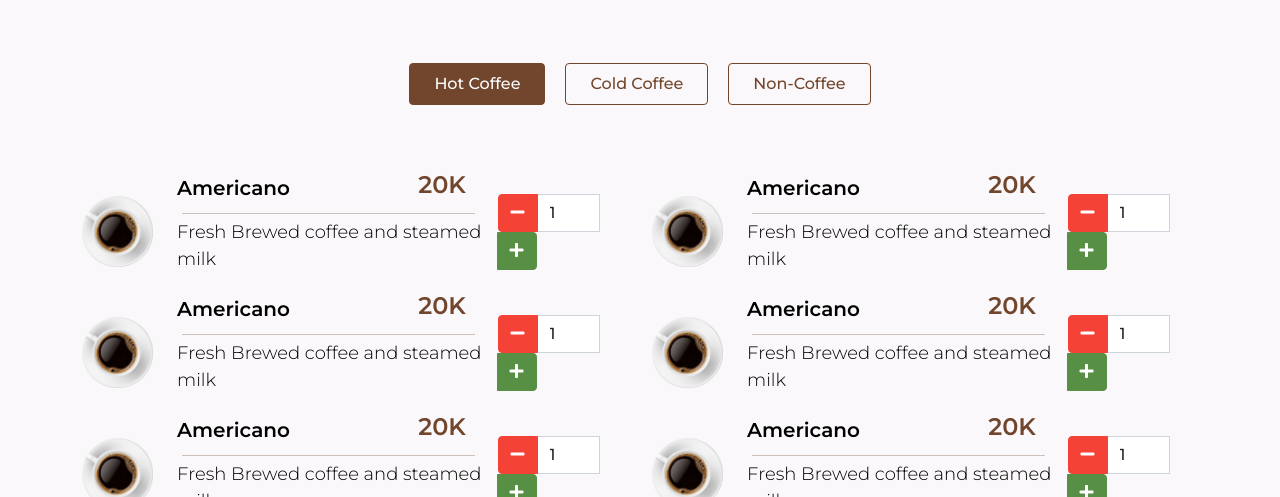
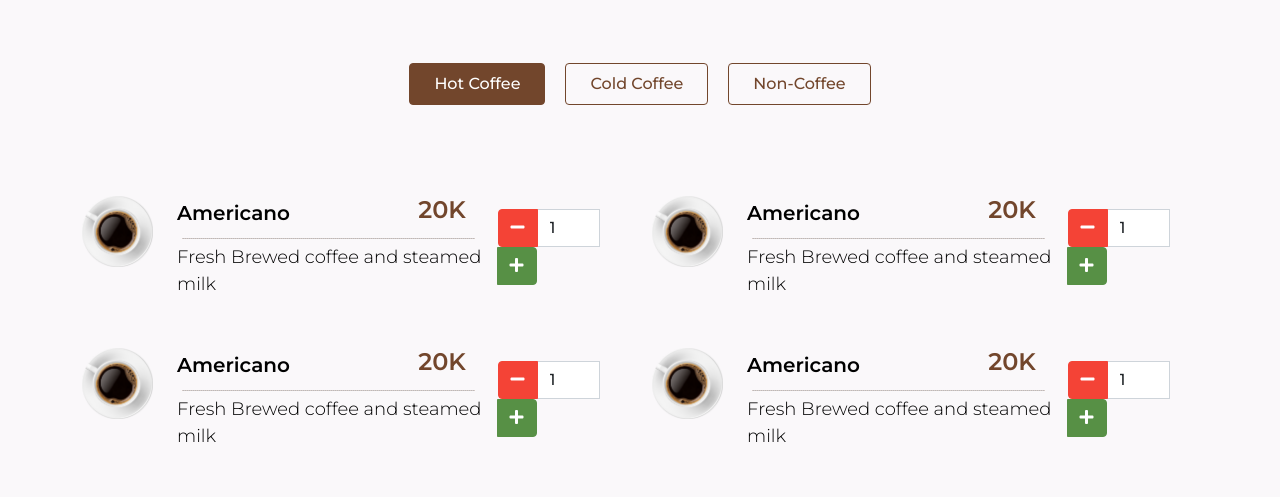
Before and after one commit to vanessaaurellia/Secangkir, a plain HTML site: page menu.html in a window 1280 px wide. Shown: the part 223-720 px from the top of the page. Drawn offline with nearby package versions, Linux system fonts and the light colour scheme; some packages are replaced by stand-ins of ours; a script that the page names is missing; files whose address does not match are found by name.

Commit message:
rapihin menu

```diff
--- a/assets/style.css
+++ b/assets/style.css
@@ -112,6 +112,11 @@ hr {
     margin: 5px;
 }
 
+.item-coffee {
+    margin-top: 25px;
+    margin-bottom: 25px;
+}
+
 .item-name {
     font-size: 20px;
     font-weight: 600;
@@ -133,8 +138,6 @@ hr {
 
 .img-coffee {
     width: 100px;
-    padding-top: 25px;
-    padding-bottom: 25px;
 }
 
 .input-number {
```
